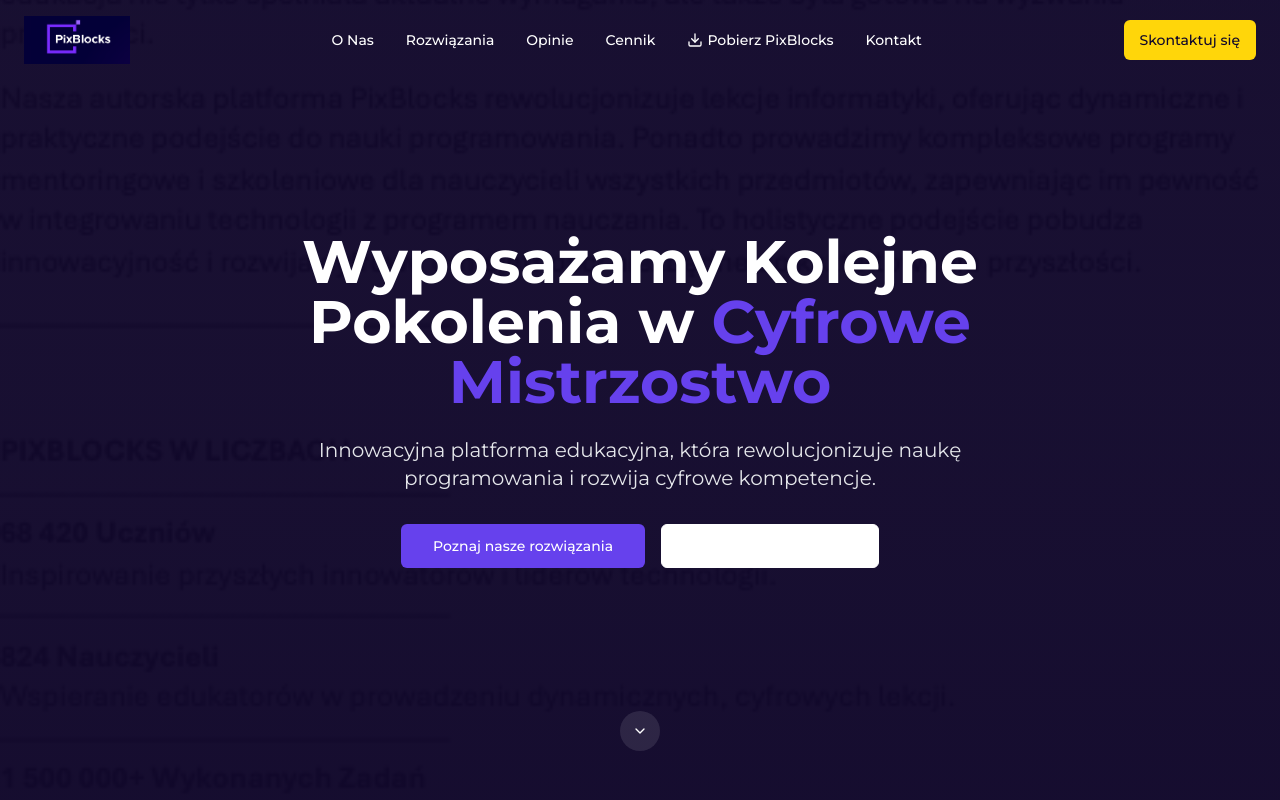
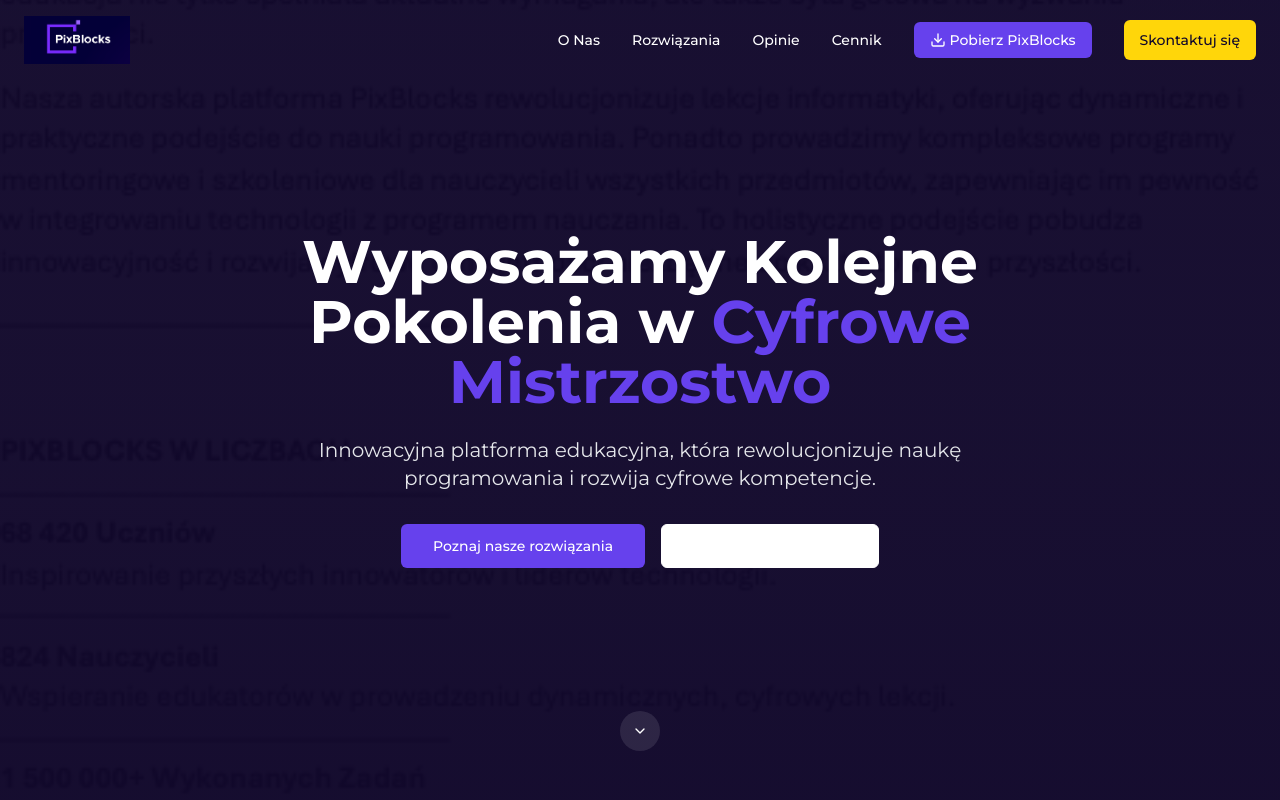
Before and after one commit to micko90/pixblocks-innovation-hub-17, a React (Vite) app: page / in a window 1280 px wide. Shown: the top 800 px of the page. Built offline with nearby package versions, Linux system fonts and the light colour scheme.

Commit message:
Refactor Navbar component
- Remove 'Kontakt' link from the navbar.
- Style 'Pobierz PixBlocks' link as a colored button.

```diff
--- a/src/components/Navbar.tsx
+++ b/src/components/Navbar.tsx
@@ -25,8 +25,7 @@ const Navbar = () => {
     { name: 'Rozwiązania', href: '#solutions' },
     { name: 'Opinie', href: '#testimonials' },
     { name: 'Cennik', href: '#pricing' },
-    { name: 'Pobierz PixBlocks', href: '#download', icon: <Download size={16} /> },
-    { name: 'Kontakt', href: '#contact' },
+    // Removing 'Kontakt' from the navigation links
   ];
 
   return (
@@ -42,7 +41,7 @@ const Navbar = () => {
           </a>
 
           {/* Desktop Menu */}
-          <div className="hidden md:flex space-x-8">
+          <div className="hidden md:flex items-center space-x-8">
             {navLinks.map((link) => (
               <a
                 key={link.name}
@@ -53,14 +52,23 @@ const Navbar = () => {
                 {link.name}
               </a>
             ))}
+
+            {/* Special styled link for 'Pobierz PixBlocks' */}
+            <a
+              href="#download"
+              className={`text-sm font-medium px-4 py-2 rounded-md bg-pixblocks-purple text-white hover:bg-purple-700 transition-colors flex items-center gap-1`}
+            >
+              <Download size={16} />
+              Pobierz PixBlocks
+            </a>
+
+            <Button
+              className="bg-pixblocks-yellow hover:bg-yellow-500 text-pixblocks-dark"
+              onClick={() => document.getElementById('contact')?.scrollIntoView({ behavior: 'smooth' })}
+            >
+              Skontaktuj się
+            </Button>
           </div>
-
-          <Button
-            className="hidden md:flex bg-pixblocks-yellow hover:bg-yellow-500 text-pixblocks-dark"
-            onClick={() => document.getElementById('contact')?.scrollIntoView({ behavior: 'smooth' })}
-          >
-            Skontaktuj się
-          </Button>
 
           {/* Mobile Menu Button */}
           <button
@@ -86,6 +94,17 @@ const Navbar = () => {
                   {link.name}
                 </a>
               ))}
+
+              {/* Special styled link for mobile 'Pobierz PixBlocks' */}
+              <a
+                href="#download"
+                className="text-white text-sm font-medium bg-pixblocks-purple px-4 py-2 rounded-md hover:bg-purple-700 transition-colors flex items-center gap-1"
+                onClick={() => setIsMenuOpen(false)}
+              >
+                <Download size={16} />
+                Pobierz PixBlocks
+              </a>
+
               <Button
                 className="bg-pixblocks-yellow hover:bg-yellow-500 text-pixblocks-dark w-full"
                 onClick={() => {
```
